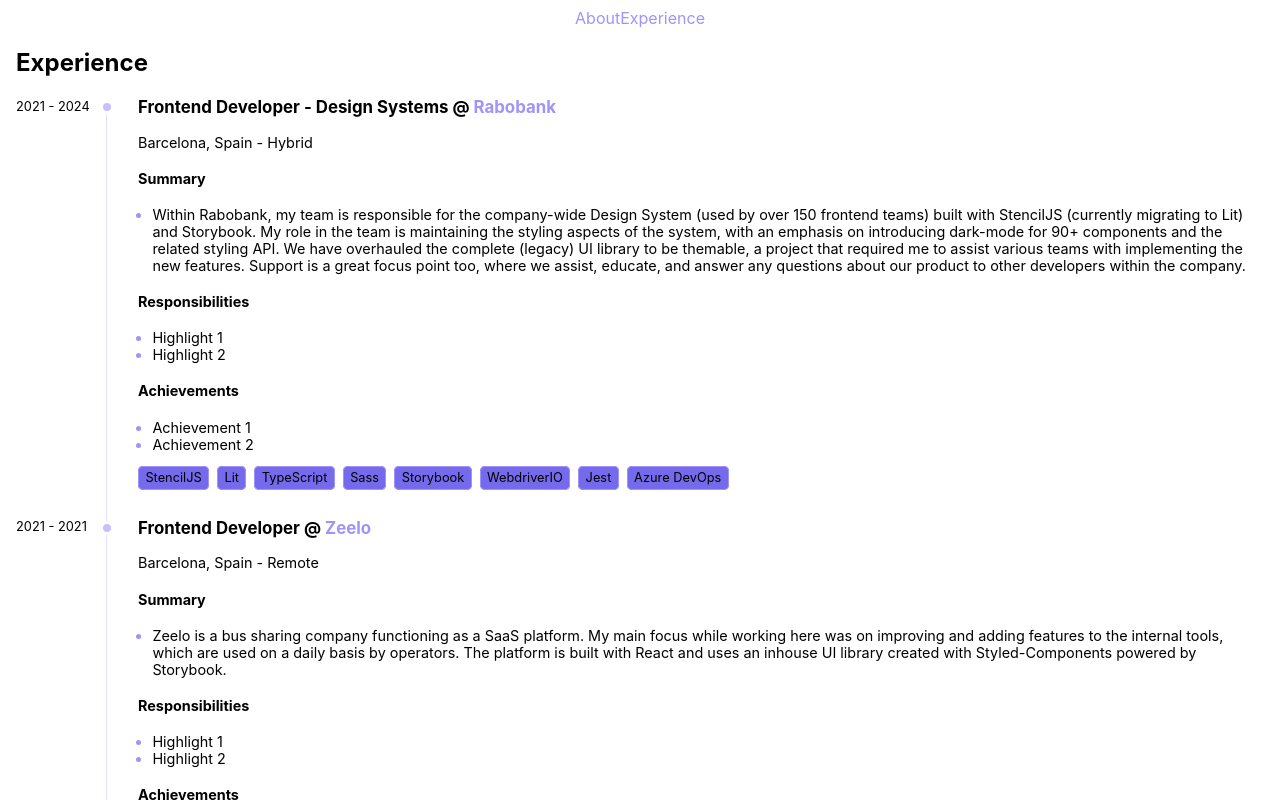
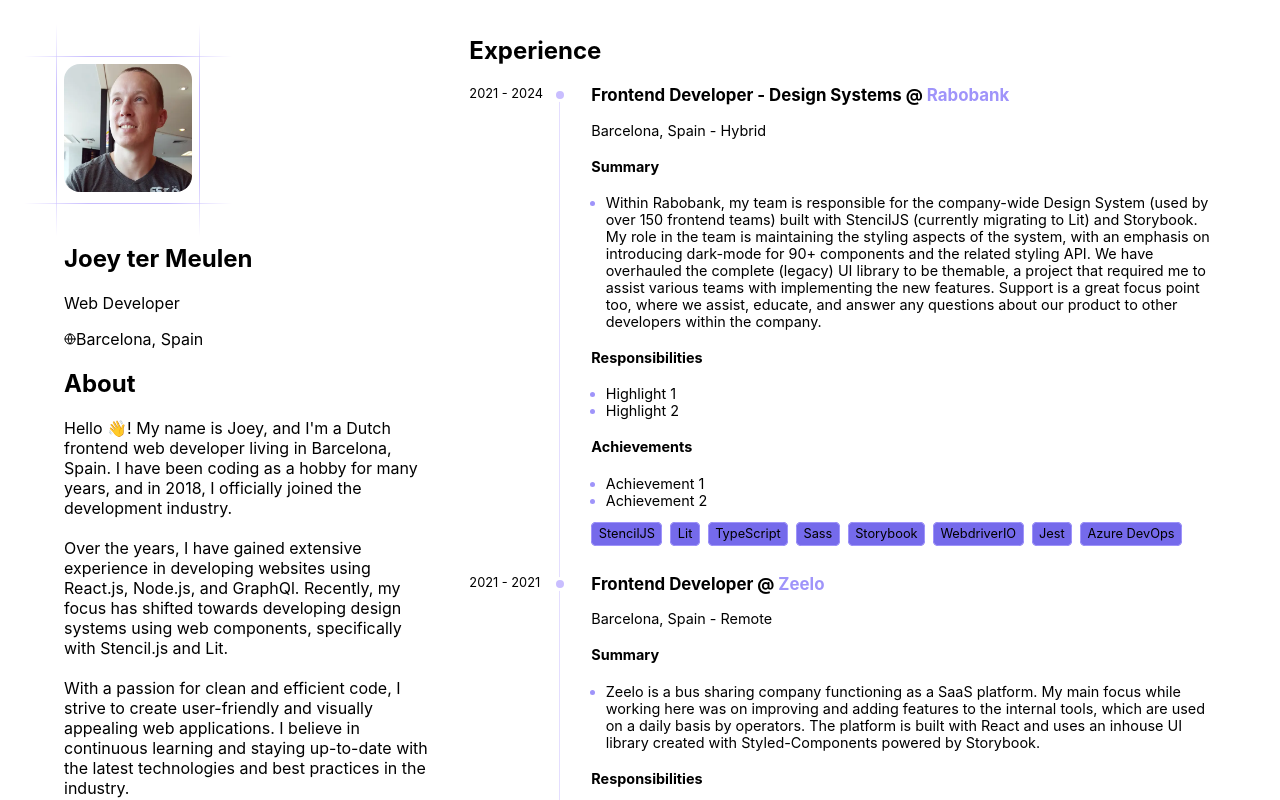
Before and after one commit to JtMeulen/portfolio-2024, a React (Vite) app: page / in a window 1280 px wide. Shown: the top 800 px of the page. Built offline with nearby package versions, Linux system fonts and the light colour scheme.

Commit message:
feat: about section

```diff
--- a/src/Layout.tsx
+++ b/src/Layout.tsx
@@ -1,22 +1,12 @@
-import { Navigate, Route, Link as RouterLink, Routes } from 'react-router-dom';
+import { Navigate, Route, Routes } from 'react-router-dom';
 
 import { MainPage } from '@/pages/Main';
 
 export const Layout = () => {
   return (
-    <>
-      <header>
-        <nav>
-          <RouterLink to="#about">About</RouterLink>
-          <RouterLink to="#experience">Experience</RouterLink>
-        </nav>
-      </header>
-      <main>
-        <Routes>
-          <Route path="/" element={<MainPage />} />
-          <Route path="*" element={<Navigate to="/" />} />
-        </Routes>
-      </main>
-    </>
+    <Routes>
+      <Route path="/" element={<MainPage />} />
+      <Route path="*" element={<Navigate to="/" />} />
+    </Routes>
   );
 };
--- /dev/null
+++ b/src/components/About/About.module.scss
@@ -0,0 +1,82 @@
+.avatar {
+  margin: 3rem 0;
+  width: min-content;
+  position: relative;
+
+  & img {
+    aspect-ratio: 1 / 1;
+    width: 8rem;
+    border-radius: 1rem;
+    background-size: cover;
+  }
+
+  & .border {
+    position: absolute;
+    inset: -0.5rem;
+
+    & div {
+      position: absolute;
+      background: var(--color-divider);
+    }
+
+    & .left,
+    .right {
+      top: -2rem;
+      bottom: -2rem;
+      width: 1px;
+
+      -webkit-mask-image: linear-gradient(
+        to top,
+        transparent,
+        white 4rem,
+        white calc(100% - 4rem),
+        transparent
+      );
+      mask-image: linear-gradient(
+        to top,
+        transparent,
+        white 4rem,
+        white calc(100% - 4rem),
+        transparent
+      );
+    }
+
+    & .top,
+    .bottom {
+      left: -2rem;
+      right: -2rem;
+      height: 1px;
+
+      -webkit-mask-image: linear-gradient(
+        to right,
+        transparent,
+        white 4rem,
+        white calc(100% - 4rem),
+        transparent
+      );
+      mask-image: linear-gradient(
+        to right,
+        transparent,
+        white 4rem,
+        white calc(100% - 4rem),
+        transparent
+      );
+    }
+
+    & .top {
+      top: 0;
+    }
+
+    & .bottom {
+      bottom: 0;
+    }
+
+    & .right {
+      right: 0;
+    }
+
+    & .left {
+      left: 0;
+    }
+  }
+}
--- /dev/null
+++ b/src/components/About/About.tsx
@@ -0,0 +1,43 @@
+import globe from '@/icons/globe.svg';
+
+import styles from './About.module.scss';
+
+export const About = () => {
+  return (
+    <div id="about" className={styles.about}>
+      <figure className={styles.avatar}>
+        <img src="/avatar.webp" alt="Joey ter Meulen" />
+        <div className={styles.border}>
+          <div className={styles.top}></div>
+          <div className={styles.right}></div>
+          <div className={styles.bottom}></div>
+          <div className={styles.left}></div>
+        </div>
+      </figure>
+
+      <h1>Joey ter Meulen</h1>
+      <p>Web Developer</p>
+      <p>
+        <img src={globe} />
+        Barcelona, Spain
+      </p>
+
+      <h2>About</h2>
+      <p>
+        Hello 👋! My name is Joey, and I'm a Dutch frontend web developer living in Barcelona,
+        Spain. I have been coding as a hobby for many years, and in 2018, I officially joined the
+        development industry.
+        <br />
+        <br />
+        Over the years, I have gained extensive experience in developing websites using React.js,
+        Node.js, and GraphQl. Recently, my focus has shifted towards developing design systems using
+        web components, specifically with Stencil.js and Lit.
+        <br />
+        <br />
+        With a passion for clean and efficient code, I strive to create user-friendly and visually
+        appealing web applications. I believe in continuous learning and staying up-to-date with the
+        latest technologies and best practices in the industry.
+      </p>
+    </div>
+  );
+};
--- /dev/null
+++ b/src/pages/Main.module.scss
@@ -0,0 +1,22 @@
+.main {
+  max-width: 1280px;
+  margin: 0 auto;
+  padding: 0 4rem;
+  display: flex;
+  column-gap: 2rem;
+}
+
+.about {
+  flex: 1 1 0;
+}
+
+.content {
+  flex: 2 1 0;
+}
+
+@media (max-width: 768px) {
+  .main {
+    flex-direction: column;
+    padding: 0 3rem;
+  }
+}
--- a/src/pages/Main.tsx
+++ b/src/pages/Main.tsx
@@ -1,16 +1,21 @@
-// import { About } from '@/components/About';
+import { About } from '@/components/About/About';
 import { Experience } from '@/components/Experience/Experience';
 
 // import { Projects } from '@/components/Projects';
 // import { Skills } from '@/components/Skills';
+import styles from './Main.module.scss';
 
 export const MainPage = () => {
   return (
-    <>
-      {/* <About /> */}
-      <Experience />
-      {/* <Projects /> */}
-      {/* <Skills /> */}
-    </>
+    <main className={styles.main}>
+      <section className={styles.about}>
+        <About />
+      </section>
+      <section className={styles.content}>
+        <Experience />
+        {/* <Projects /> */}
+        {/* <Skills /> */}
+      </section>
+    </main>
   );
 };
--- a/src/styles/global.scss
+++ b/src/styles/global.scss
@@ -76,16 +76,10 @@
 body {
   font-family: Inter, system-ui, Avenir, Helvetica, Arial, sans-serif;
   margin: 0;
-  padding: 0;
+  padding: 1rem 0;
 
   background-color: var(--background-color);
   color: var(--font-color);
-
-  & main {
-    max-width: 1280px;
-    margin: 3rem auto;
-    padding: 0 1rem;
-  }
 
   & nav {
     display: flex;
@@ -97,6 +91,7 @@
     width: 100%;
     padding: 0.5rem 0;
     background: var(--background-color);
+    z-index: 2;
   }
 }
 
```
Also changed, not shown: public/avatar.webp (added), src/icons/globe.svg (added).
